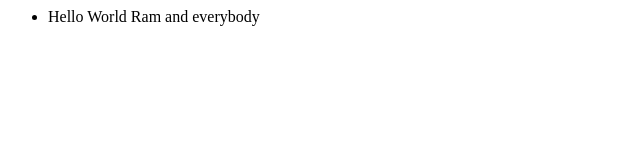
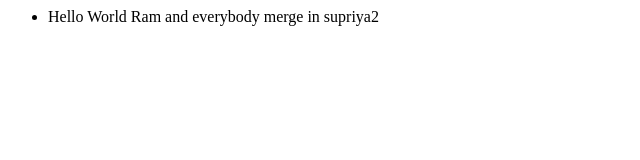
Before and after one commit to SupriyaGaikwad/newGitTest1, a plain HTML site: page index0.html in a window 1280 px wide. Shown: the whole page, without its empty margins (0-640 px from the left). Drawn offline with Linux system fonts and the light colour scheme.

Commit message:
change on same line

```diff
--- a/index0.html
+++ b/index0.html
@@ -1,7 +1,7 @@
 <html>
 	<ul>
 
-		<li>Hello World Ram and everybody</li>
+		<li>Hello World Ram and everybody merge in supriya2</li>
 
 
 	</ul>
```
